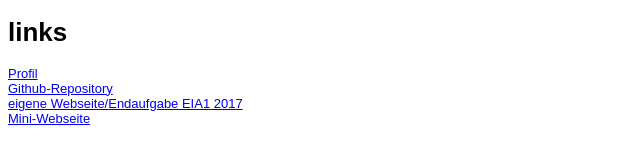
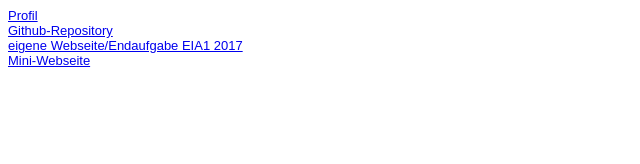
Before and after one commit to MarciAlka/EIA2, a plain HTML site: page Steckbrief/steckbrief.htm in a window 1280 px wide. Shown: the whole page, without its empty margins (0-640 px from the left). Drawn offline with Linux system fonts and the light colour scheme.

Commit message:
Steckbrief Aufgabe 0

```diff
--- a/Steckbrief/steckbrief.htm
+++ b/Steckbrief/steckbrief.htm
@@ -15,9 +15,6 @@
 <body>
 	<!-- Hier die Links zu den gelösten Aufgaben einstellen, aktuelle oben, alte stehen lassen! Format: Aufgabenbezeichnung, Datum -->
 
-	<h1> links </h1>
-
-
 <a href="https://MarciAlka.github.io/EIA2/"> Profil </a>
 <br>
 <a href="https://github.com/MarciAlka?tab=repositories"> Github-Repository  </a>
```
